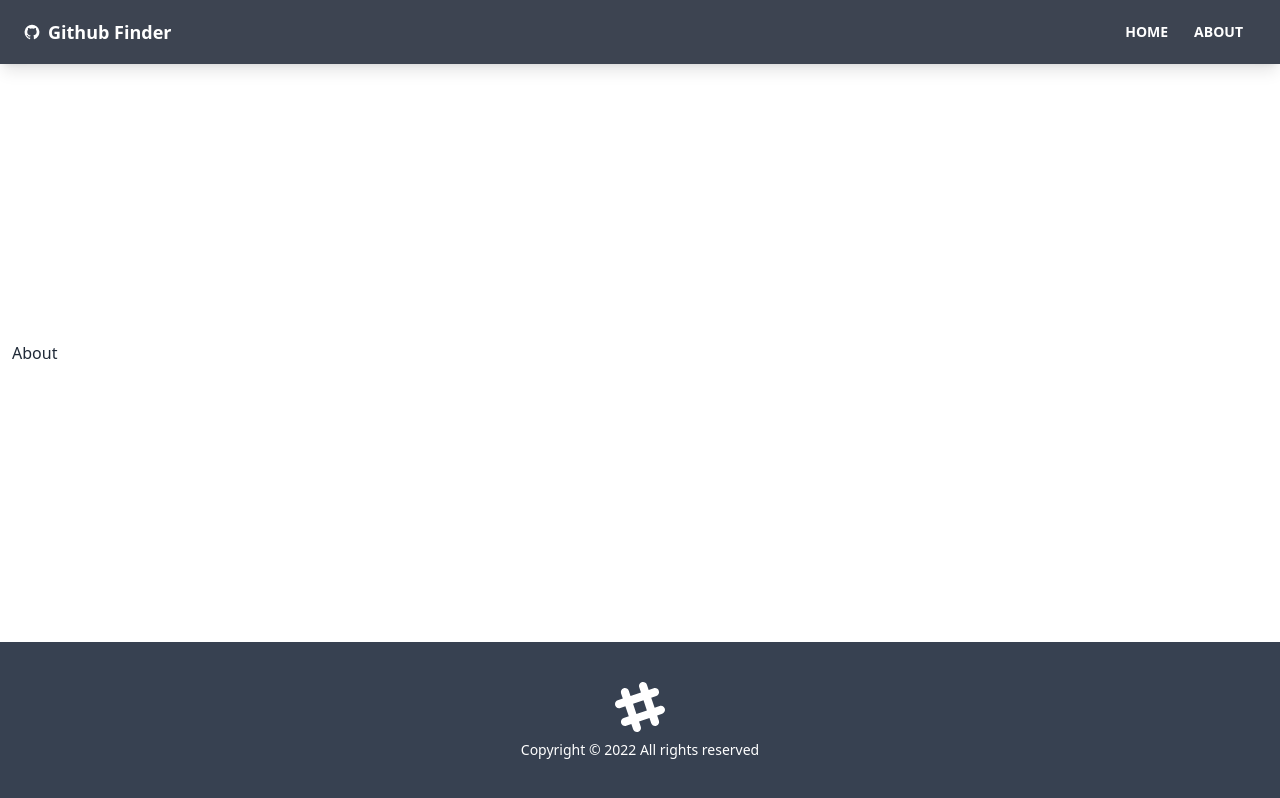
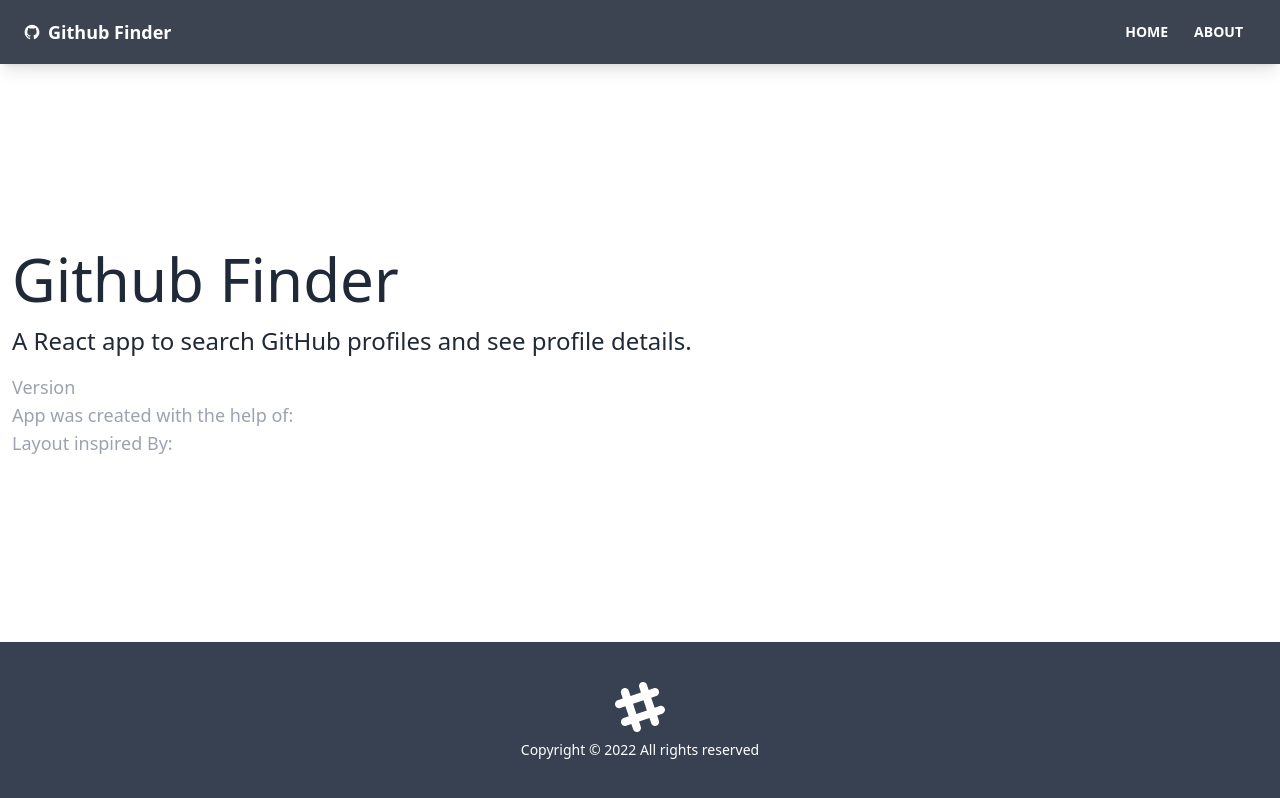
Before and after one commit to catwhitmer/github-finder-app, a React (Create React App) app: page /about in a window 1280 px wide. Built offline with nearby package versions, Linux system fonts and the light colour scheme; the HTML template or start-up script is replaced by a standard one.

Commit message:
updated About and Home pages

```diff
--- a/src/pages/About.jsx
+++ b/src/pages/About.jsx
@@ -1,6 +1,27 @@
 function About() {
   return (
-    <div>About</div>
+    <>
+      <h1 className='text-6xl mb-4'>Github Finder</h1>
+      <p className='mb-4 text-2xl font-light'>
+        A React app to search GitHub profiles and see profile details.
+      </p>
+      <p className='text-lg text-gray-400'>
+        Version <span className='text-white'>1.0.0</span>
+      </p>
+      <p className='text-lg text-gray-400'>
+        App was created with the help of:
+        <a className="text-white" href='https://www.udemy.com/course/modern-react-front-to-back/'>
+          React Front To Back
+        <a className="text-white" href='https://traversymedia.com'> by Brad Traversy</a>
+        </a>
+      </p>
+      <p className='text-lg text-gray-400'>
+        Layout inspired By:
+        <a className='text-white' href='https://twitter.com/hassibmoddasser'>
+          Hassib Moddasser
+        </a>
+      </p>
+    </>
   )
 }
 
--- a/src/pages/Home.jsx
+++ b/src/pages/Home.jsx
@@ -1,6 +1,8 @@
 function Home() {
   return (
-    <div>Home</div>
+    <div>
+      <h1 className="text-6xl">Welcome</h1>
+    </div>
   )
 }
 
```
